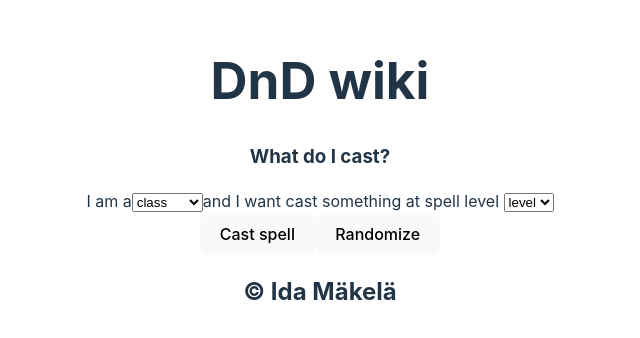
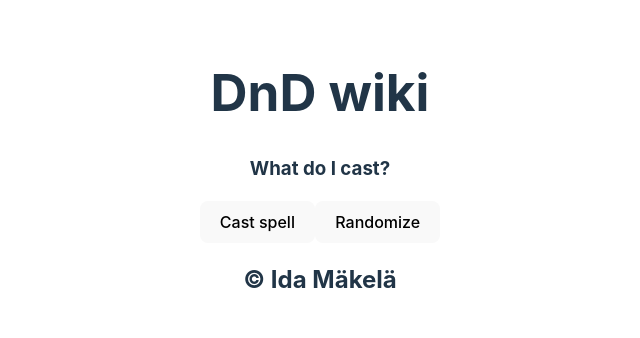
Before and after one commit to idamakela/assign-4, a React (Vite) app: page / in a window 1280 px wide. Shown: the part 226-564 px from the top of the page, without its empty margins (320-960 px from the left). Built offline with nearby package versions, Linux system fonts and the light colour scheme.

Commit message:
started files for select dropdown menus

```diff
--- a/src/App.jsx
+++ b/src/App.jsx
@@ -11,46 +11,23 @@ function App() {
     <Header title={'DnD wiki'} subtitle={'What do I cast?'} />
 
     <main>
-        <div class="search-field">
-            <label for="class">I am a</label>
-            <select name="class" id="class">
-                <option value="none" selected disabled hidden>class</option>
-                <option value="bard">bard</option>
-                <option value="cleric">cleric</option>
-                <option value="druid">druid</option>
-                <option value="paladin">paladin</option>
-                <option value="sorcerer">sorcerer</option>
-                <option value="wizard">wizard</option>
-                <option value="warlock">warlock</option>
-            </select>
-            <label for="level">and I want cast something at spell level </label>
-            <select name="level" id="level">
-                <option value="none" selected disabled hidden>level</option>
-                <option value="0">0</option>
-                <option value="1">1</option>
-                <option value="2">2</option>
-                <option value="3">3</option>
-                <option value="4">4</option>
-                <option value="5">5</option>
-                <option value="6">6</option>
-                <option value="7">7</option>
-                <option value="8">8</option>
-                <option value="9">9</option>
-            </select>
+        <div className="search-field">
+
+            {/* classtag for select class  */}
+
+            {/* leveltag for select level */}
         </div>
 
-
-        <div class="button-container">
-            <button class="search">Cast spell</button>
-            <button class="randomize">Randomize</button>
+        <div className="button-container">
+            <button className="search">Cast spell</button>
+            <button className="randomize">Randomize</button>
         </div>
 
-
-        <div class="spell-result">
-            <h2 class="name"></h2>
-            <div class="first box"></div>
-            <div class="second box"></div>
-            <div class="third box"></div>
+        <div className="spell-result">
+            <h2 className="name"></h2>
+            <div className="first box"></div>
+            <div className="second box"></div>
+            <div className="third box"></div>
         </div>
     </main>
 
```
Also changed, not shown: src/classSelect.jsx (added, +18 -0 lines), src/levelSelect.jsx (added, +21 -0 lines).
